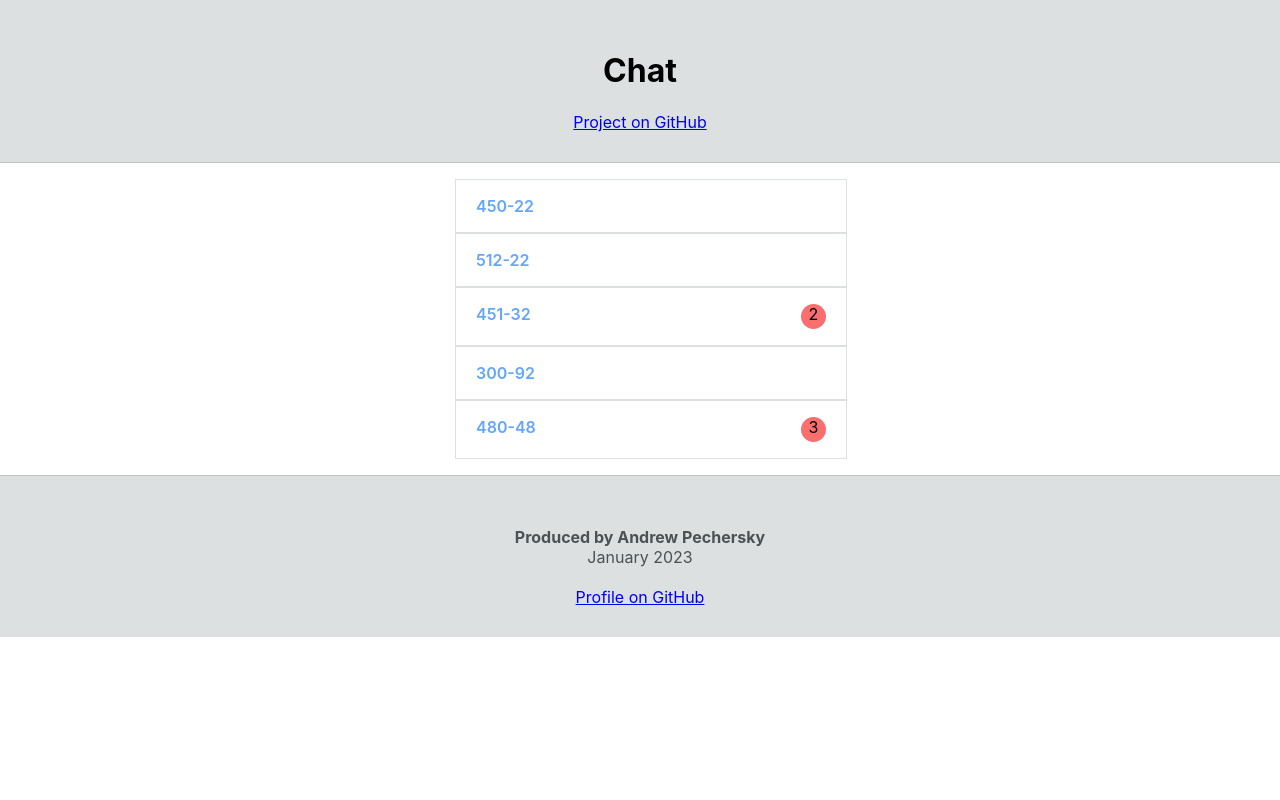
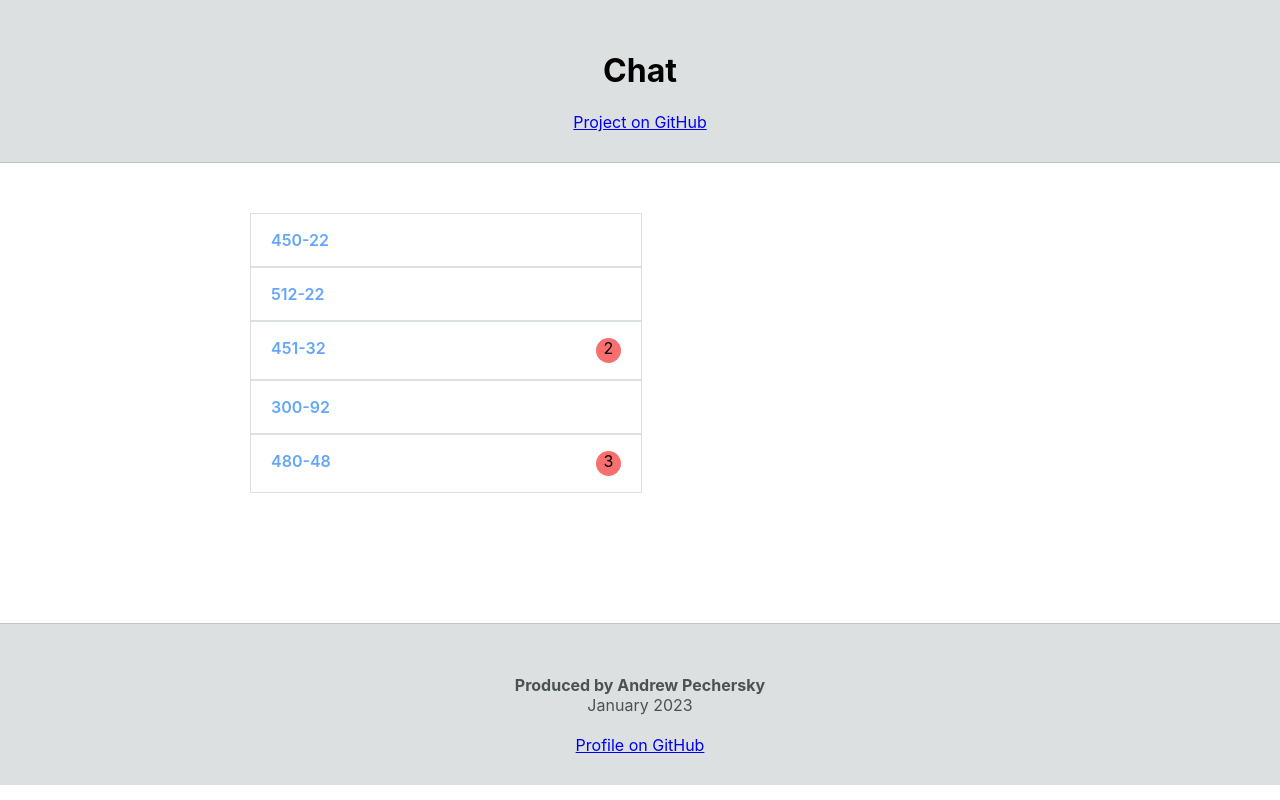
Before and after one commit to Andrew-Sparrow/gau-cge, a React (Create React App) app: page / in a window 1280 px wide. Built offline with nearby package versions, Linux system fonts and the light colour scheme.

Commit message:
stycky footer was added

```diff
--- /dev/null
+++ b/src/components/chat/chat.jsx
@@ -0,0 +1,11 @@
+import React from 'react';
+
+function Chat(props) {
+  return (
+    <div className='chat'>
+
+    </div>
+  );
+}
+
+export { Chat };
--- /dev/null
+++ b/src/components/chat/chat.scss
@@ -0,0 +1,3 @@
+.chat {
+  width: 450px;
+}
--- a/src/components/footer/footer.jsx
+++ b/src/components/footer/footer.jsx
@@ -5,7 +5,6 @@ import './footer.scss';
 
 function Footer(props) {
   return (
-    <div className="wrapper">
     <footer className='footer'>
       <h4 className='footer__title'>Produced by Andrew Pechersky <span>January 2023</span></h4>
       <a
@@ -16,7 +15,6 @@ function Footer(props) {
         rel="noopener noreferrer"
       >Profile on GitHub</a>
     </footer>
-    </div>
   );
 }
 
--- a/src/components/footer/footer.scss
+++ b/src/components/footer/footer.scss
@@ -5,6 +5,8 @@
   padding-top: 30px;
   padding-bottom: 30px;
   background-color: $gray;
+  min-height: 140px;
+  box-sizing: border-box;
 
   &__title {
     color: #4b5254;
--- a/src/components/header/header.scss
+++ b/src/components/header/header.scss
@@ -5,4 +5,6 @@
   padding-top: 30px;
   padding-bottom: 30px;
   background-color: $gray;
+  min-height: 120px;
+  box-sizing: border-box;
 }
--- a/src/components/main/main.jsx
+++ b/src/components/main/main.jsx
@@ -2,6 +2,7 @@ import React, { useState } from 'react';
 
 import { statements } from '../../db/statements';
 import { StatementСontainer } from '../statement-container/statement-container';
+import { Chat } from '../chat/chat';
 import './main.scss';
 
 
@@ -31,6 +32,7 @@ function Main(props) {
           />
         )}
       </ul>
+      <Chat />
     </main>
   );
 }
--- a/src/components/main/main.scss
+++ b/src/components/main/main.scss
@@ -1,7 +1,17 @@
 .main {
-  width: 450px;
+  width: 900px;
+  display: flex;
+  justify-content: space-between;
+  padding-top: 50px;
   padding-left: 20px;
   padding-right: 20px;
   margin-left: auto;
   margin-right: auto;
+  min-height: calc(100vh - 170px - 170px);
+  box-sizing: border-box;
+
+  &__list {
+    width: 450px;
+    margin: 0;
+  }
 }
```
Also changed, not shown: src/components/message/message.jsx (added), src/components/message/message.scss (added). Lines whose indentation alone changed are shown as unchanged.
